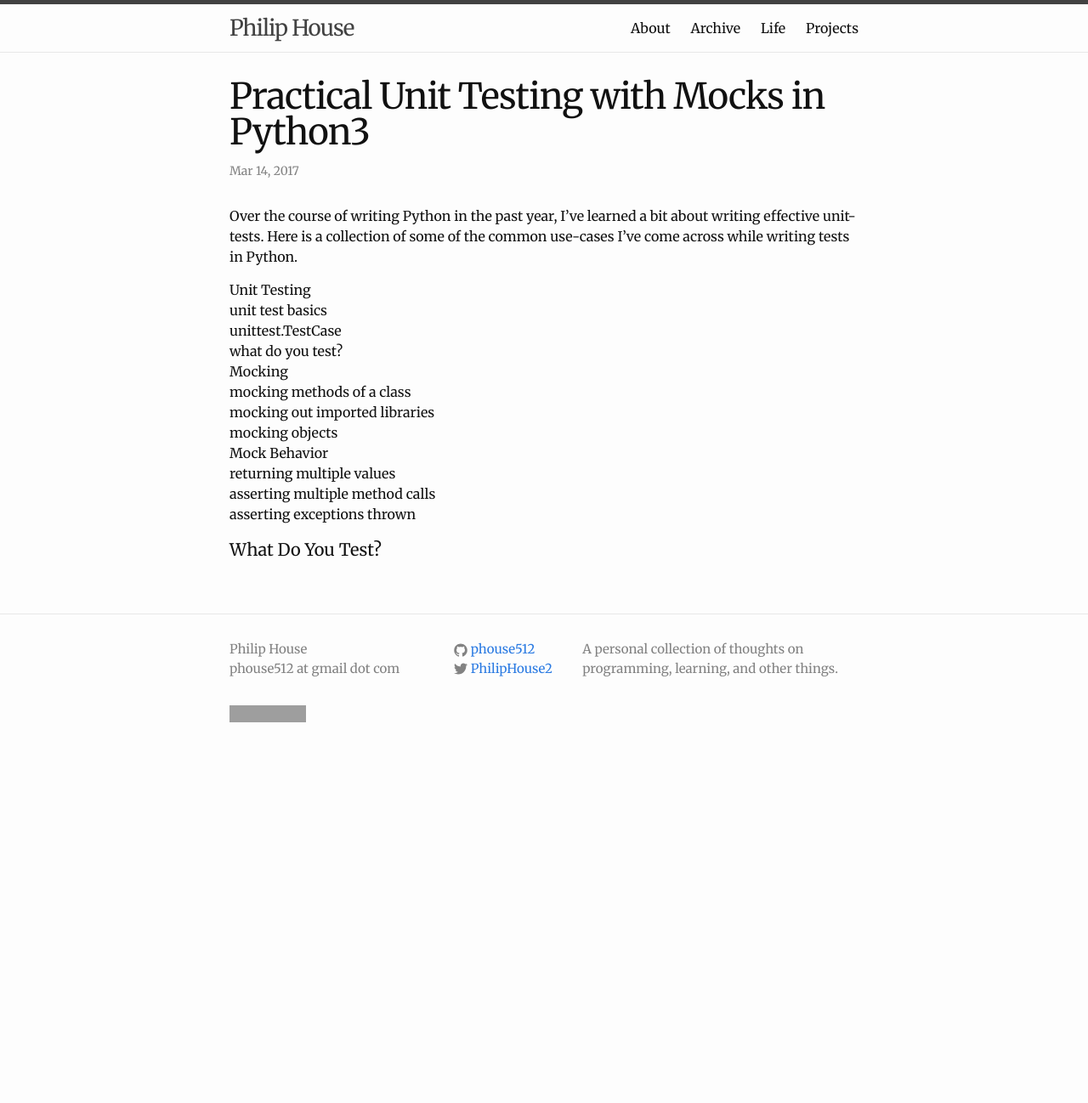
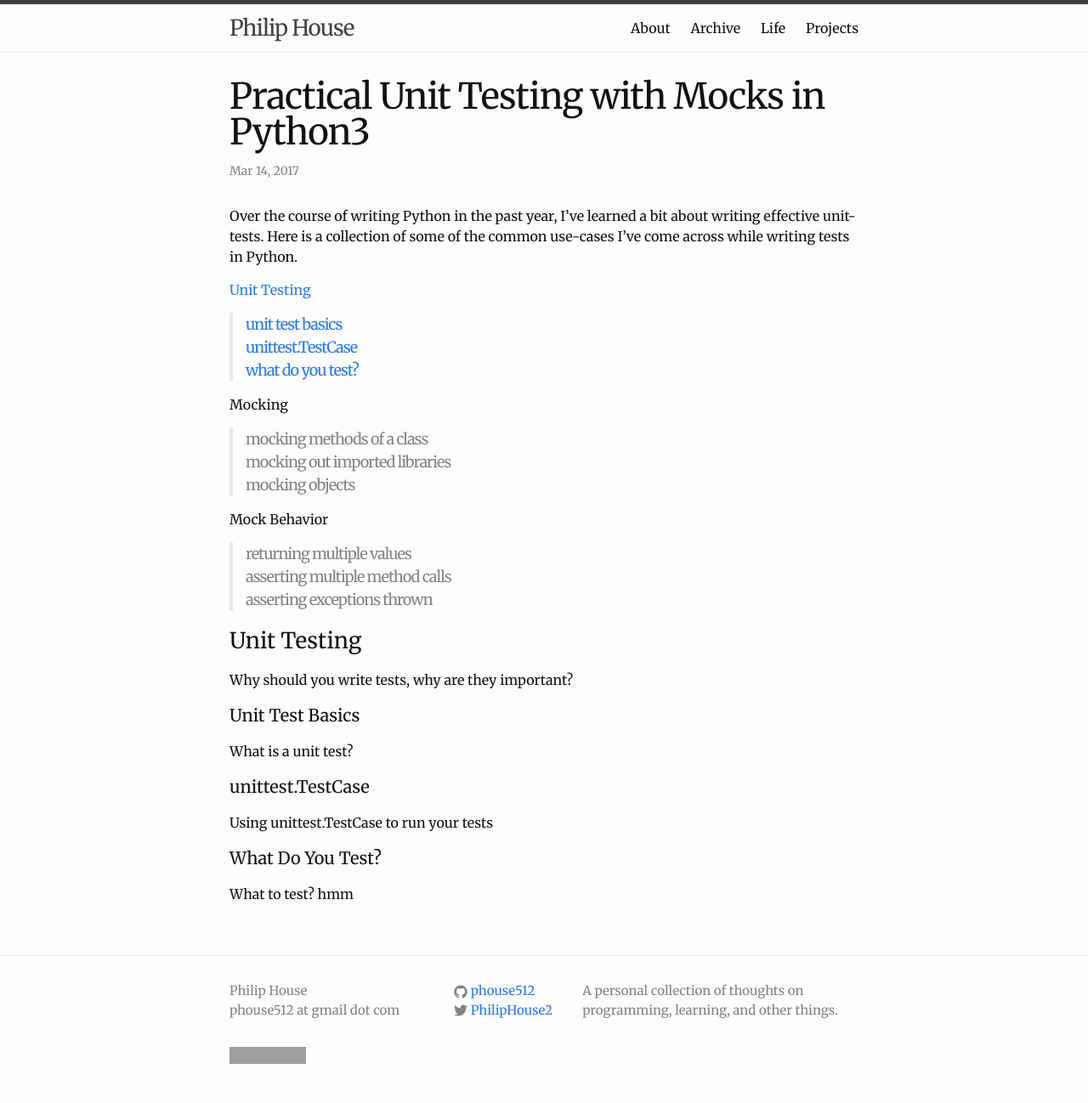
Before and after one commit to phouse512/blog, a Jekyll site: the page built from _posts/2017-03-14-practical-unit-testing-mocks-python-3.markdown, in a window 1280 px wide. Shown: the whole page at 85% size. Built offline with Jekyll 4.4.1, drawn with Linux system fonts in a browser that asks for light colours; a script that is not in the unit is left out; comment, search, counter and statistics services are not loaded; before the commit the page ends 900 px from its top, so only the background shows below that; grey boxes are pictures that could not be loaded.

Commit message:
scaffolding

```diff
--- a/_posts/2017-03-14-practical-unit-testing-mocks-python-3.markdown
+++ b/_posts/2017-03-14-practical-unit-testing-mocks-python-3.markdown
@@ -10,21 +10,36 @@ Over the course of writing Python in the past year, I've learned a bit
 about writing effective unit-tests. Here is a collection of some of the
 common use-cases I've come across while writing tests in Python.
 
-Unit Testing
-: unit test basics
-: unittest.TestCase
-: what do you test?
+[Unit Testing](#unit_test)
+
+> [unit test basics](#test_basics)<br />
+> [unittest.TestCase](#test_case)<br />
+> [ what do you test?](#what_test)<br />
 
 Mocking
-: mocking methods of a class
-: mocking out imported libraries
-: mocking objects
+
+> mocking methods of a class<br />
+> mocking out imported libraries<br />
+> mocking objects<br />
 
 Mock Behavior
-: returning multiple values
-: asserting multiple method calls
-: asserting exceptions thrown
 
+> returning multiple values<br />
+> asserting multiple method calls<br />
+> asserting exceptions thrown<br />
 
+### Unit Testing {#unit_test}
+
+Why should you write tests, why are they important?
+
+#### Unit Test Basics {#test_basics}
+
+What is a unit test?
+
+#### unittest.TestCase {#test_case}
+
+Using unittest.TestCase to run your tests
 
 #### What Do You Test? {#what_test}
+
+What to test? hmm
```
